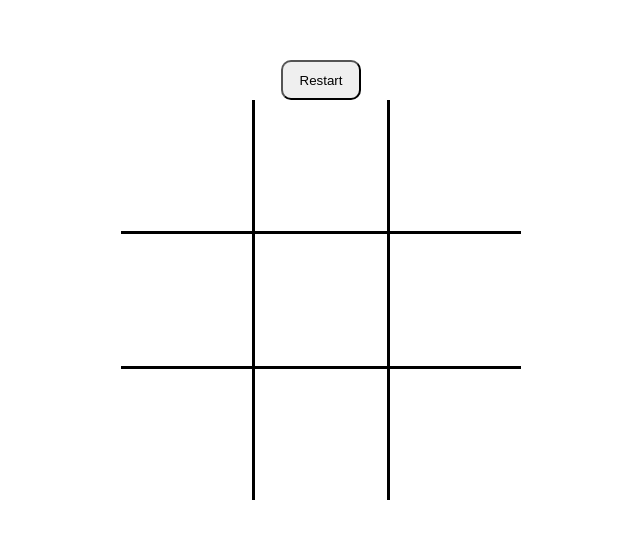
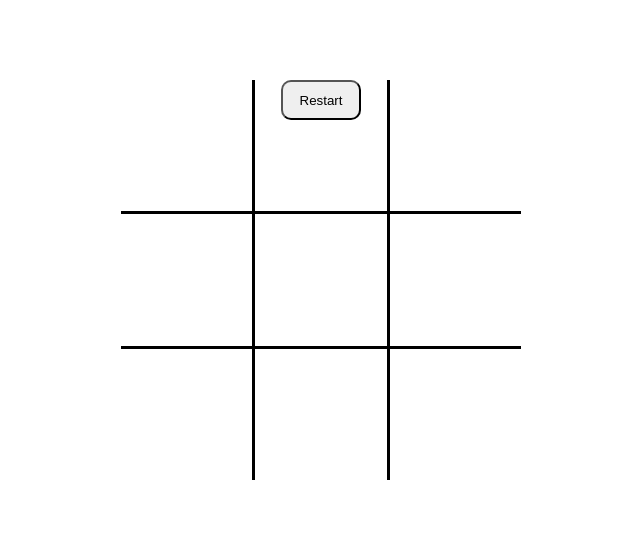
Before and after one commit to N0tAdm1n/tic-tac-toe, a plain HTML site: page index.html in a window 1280 px wide. Shown: the part 120-658 px from the top of the page, without its empty margins (319-959 px from the left). Drawn offline with Linux system fonts and the light colour scheme.

Commit message:
Add css to .buttons-container

```diff
--- a/styles.css
+++ b/styles.css
@@ -9,6 +9,12 @@ body {
     flex-direction: column;
     align-items: center;
     justify-content: center;
+}
+.buttons-container {
+    position: fixed;
+    top: 200px;
+    width: fit-content;
+    margin: 0 auto;
 }
 .restart {
     width: 80px;
```
